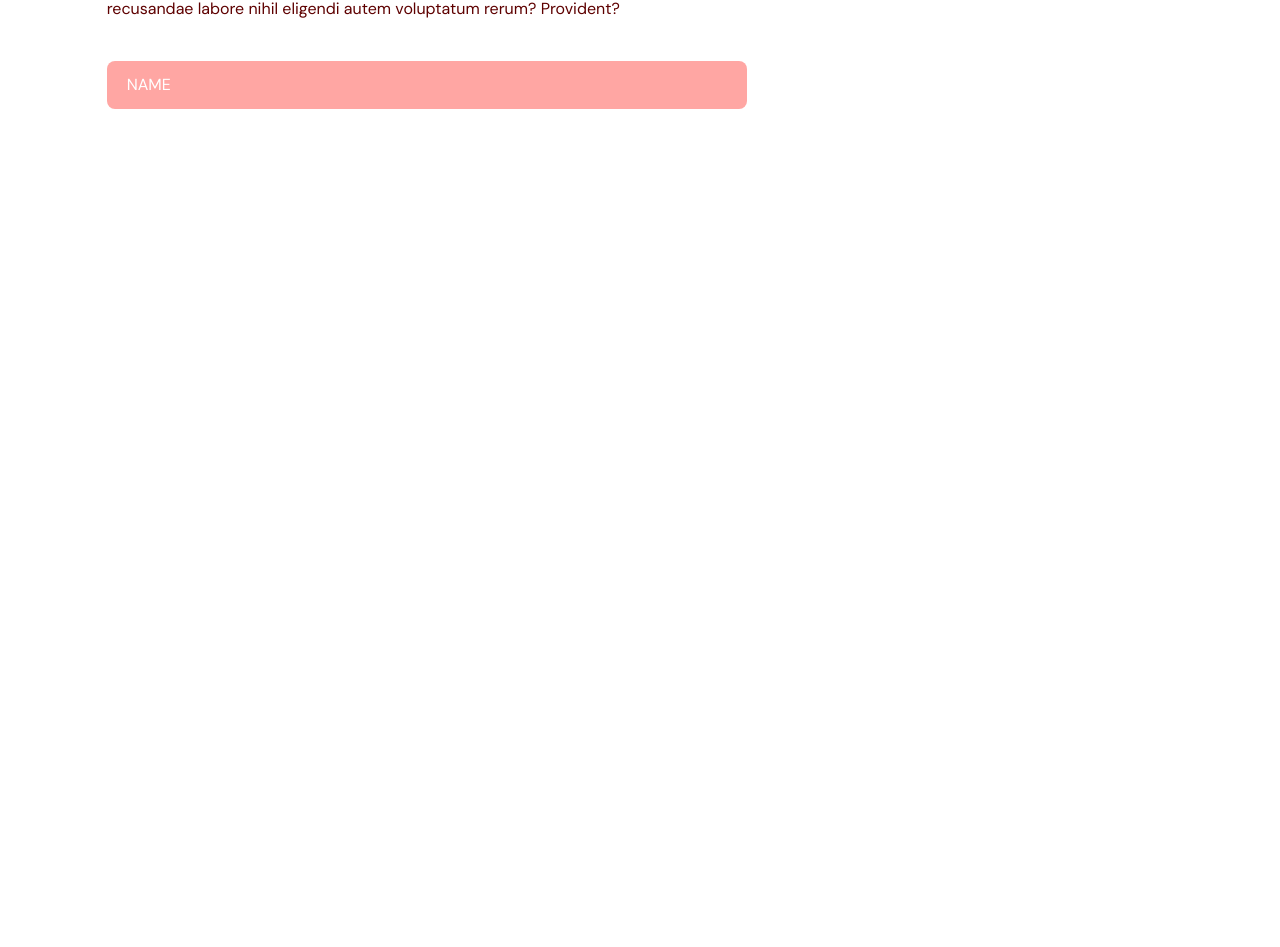
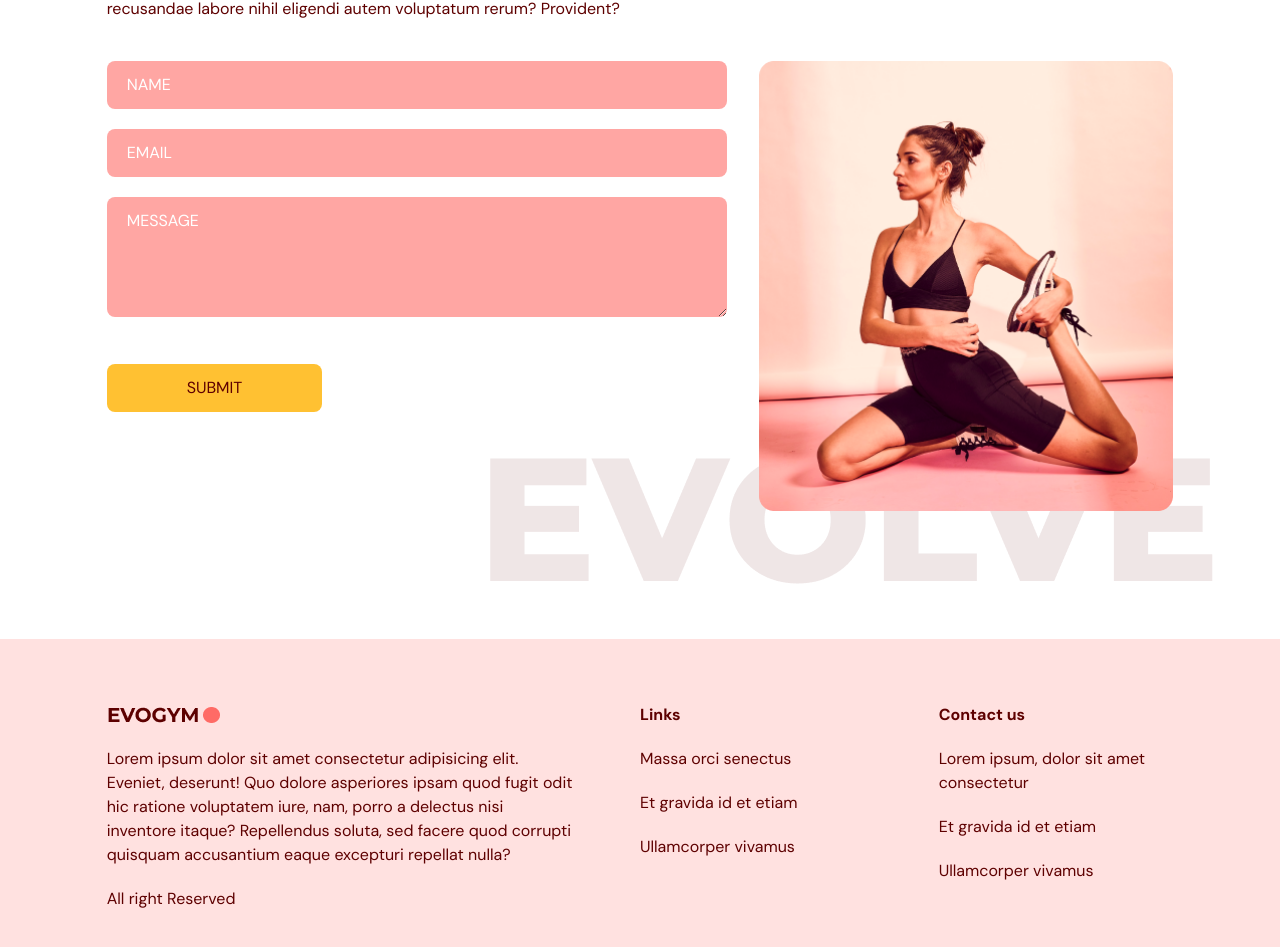
Before and after one commit to Voyar1/Gym-Website-with-TypeScript, a React (Vite) app: page / in a window 1280 px wide. Shown: the part 3317-4264 px from the top of the page. Before the commit the page ends 3554 px from the top, so only its background shows below. Built offline with nearby package versions, Linux system fonts and the light colour scheme.

Commit message:
finished contactUs section and ADD footer

```diff
--- a/src/App.tsx
+++ b/src/App.tsx
@@ -5,6 +5,7 @@
 import Benefits from "@/scenes/benefits";
 import OurClasses from "./scenes/ourclasses";
 import ContactUs from "@/scenes/contactUs";
+import Footer from "./scenes/footer";
 
 function App() {
   const [selectedPage, setSelectedPage] = useState<SelectedPage>(
@@ -37,6 +38,7 @@
       <Benefits setSelectedPage={setSelectedPage} />
       <OurClasses setSelectedPage={setSelectedPage} />
       <ContactUs setSelectedPage={setSelectedPage} />
+      <Footer />
     </div>
   );
 }
--- a/src/scenes/contactUs/index.tsx
+++ b/src/scenes/contactUs/index.tsx
@@ -75,7 +75,7 @@
               action="https://formsubmit.co/areq12x@gmail.com"
             >
               <input
-                className="w-full rounded-lg bg-primary-300 py-3 px-5 placeholder-white"
+                className="mb-5 w-full rounded-lg bg-primary-300 py-3 px-5 placeholder-white"
                 type="text"
                 placeholder="NAME"
                 {...register("name", {
@@ -89,7 +89,71 @@
                   {errors.name.type == "maxLength" && "Max length is 100 char"}
                 </p>
               )}
+
+              <input
+                className="mb-5 w-full rounded-lg bg-primary-300 py-3 px-5 placeholder-white"
+                type="text"
+                placeholder="EMAIL"
+                {...register("email", {
+                  required: true,
+                  pattern: /^[A-Z0-0._%+-]+@[A-Z0-9.-]+\[A-Z]{2,}$/i,
+                })}
+              />
+              {errors.email && (
+                <p className="mt-1 text-primary-500">
+                  {errors.email.type == "required" && "This field is required"}
+                  {errors.email.type == "pattern" && "Invalid email adress"}
+                </p>
+              )}
+
+              <textarea
+                className="mb-5 w-full rounded-lg bg-primary-300 py-3 px-5 placeholder-white"
+                rows={4}
+                cols={50}
+                placeholder="MESSAGE"
+                {...register("message", {
+                  required: true,
+                  maxLength: 2000,
+                })}
+              />
+              {errors.message && (
+                <p className="mt-1 text-primary-500">
+                  {errors.message.type == "required" &&
+                    "This field is required"}
+                  {errors.message.type == "maxLength" &&
+                    "Max length is 2000 char"}
+                </p>
+              )}
+              <button
+                type="submit"
+                className="tranistion mt-5 rounded-lg bg-secondary-500 px-20 py-3 duration-500 hover:text-white"
+              >
+                SUBMIT
+              </button>
             </form>
+          </motion.div>
+
+          <motion.div
+            className="relative mt-16 basis-2/5 md:mt-0"
+            initial="hidden"
+            whileInView="visible"
+            viewport={{ once: true, amount: 0.5 }}
+            transition={{ duration: 0.5 }}
+            variants={{
+              hidden: { opacity: 0, x: -50 },
+              visible: {
+                opacity: 1,
+                x: 0,
+              },
+            }}
+          >
+            <div className="w-full before:absolute before:-bottom-20 before:-right-10 before:z-[-1] md:before:content-evolvetext">
+              <img
+                src={ContacUsPageGraphic}
+                alt="contact-us-pagegraphic"
+                className="w-full"
+              />
+            </div>
           </motion.div>
         </div>
       </motion.div>
--- /dev/null
+++ b/src/scenes/footer/index.tsx
@@ -0,0 +1,37 @@
+import Logo from "@/assets/Logo.png";
+
+type Props = {};
+
+const Footer = (props: Props) => {
+  return (
+    <footer className="bg-primary-100 py-16">
+      <div className="mx-auto  w-5/6  justify-center gap-16 md:flex">
+        <div className="mt-16 basis-1/2 md:mt-0">
+          <img src={Logo} alt="logo" />
+          <p className="my-5">
+            Lorem ipsum dolor sit amet consectetur adipisicing elit. Eveniet,
+            deserunt! Quo dolore asperiores ipsam quod fugit odit hic ratione
+            voluptatem iure, nam, porro a delectus nisi inventore itaque?
+            Repellendus soluta, sed facere quod corrupti quisquam accusantium
+            eaque excepturi repellat nulla?
+          </p>
+          <p>All right Reserved</p>
+        </div>
+        <div className="mt-16 basis-1/4 md:mt-0">
+          <h4 className="font-bold">Links</h4>
+          <p className="my-5">Massa orci senectus</p>
+          <p className="my-5">Et gravida id et etiam</p>
+          <p>Ullamcorper vivamus</p>
+        </div>
+        <div className="mt-16 basis-1/4 md:mt-0">
+          <h4 className="font-bold">Contact us</h4>
+          <p className="my-5">Lorem ipsum, dolor sit amet consectetur</p>
+          <p className="my-5">Et gravida id et etiam</p>
+          <p>Ullamcorper vivamus</p>
+        </div>
+      </div>
+    </footer>
+  );
+};
+
+export default Footer;
```
